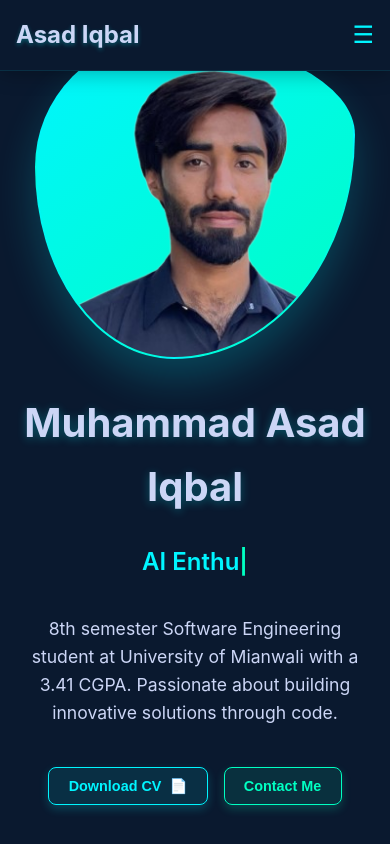
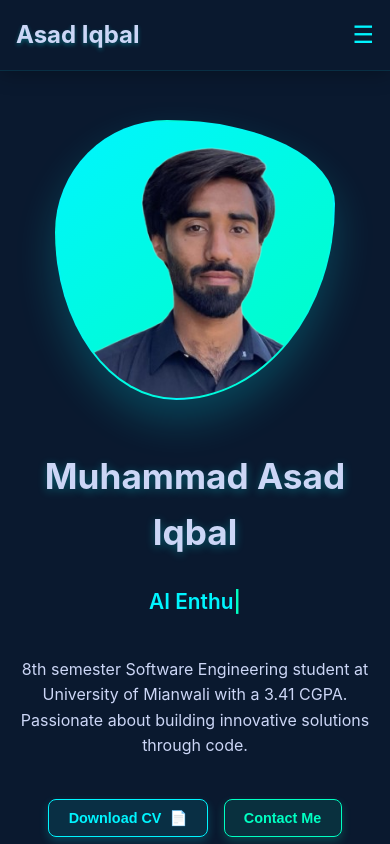
Before and after one commit to m-asad-iqbal-07/Portfolio, a React (Create React App) app: page / in a window 390 px wide. Shown: the top 844 px of the page. Built offline with nearby package versions, Linux system fonts and the light colour scheme.

Commit message:
reponsive update

```diff
--- a/src/components/Achievements.js
+++ b/src/components/Achievements.js
@@ -6,7 +6,7 @@ const certificates = {
   codex24: require('./assets/namal.jpg'),
   nextgen: require('./assets/nexgen.jpg'),
   ict24: require('./assets/ict.jpg'),
-  frontiers: require('./assets/certificate.jpg')
+  frontiers: require('./assets/nexgen.jpg')
 };
 
 const achievements = [
--- a/src/components/Hero.js
+++ b/src/components/Hero.js
@@ -70,30 +70,31 @@ export default function Hero() {
       id="home"
       ref={sectionRef}
       style={{
-        minHeight: '100vh',
+        minHeight: 'calc(100vh - 60px)',
         display: 'flex',
         flexDirection: isMobile ? 'column' : 'row',
         alignItems: 'center',
         justifyContent: 'center',
-        padding: isMobile ? '2rem 1rem' : '0 10%',
+        padding: isMobile ? '60px 1rem 2rem' : '0 10%',
         background: 'var(--navy)',
         gap: isMobile ? '2rem' : '0',
         textAlign: 'center',
-        color: 'var(--text)'
+        color: 'var(--text)',
+        marginTop: '60px',
+        overflowX: 'hidden'
       }}
     >
       {/* Image Section - Comes first on mobile */}
       <motion.div
         style={{
           order: isMobile ? 0 : 1,
-          paddingTop:'60px ',
           position: 'relative',
           display: 'flex',
           justifyContent: 'center',
           alignItems: 'center',
           width: isMobile ? '100%' : '50%',
           padding: isMobile ? '0' : '2rem',
-          margin: '0 auto'
+          margin: isMobile ? '0 auto 1rem' : '0 auto'
         }}
         initial={{ opacity: 0, x: isMobile ? 0 : 50 }}
         animate={isInView ? { opacity: 1, x: 0 } : {}}
@@ -101,8 +102,8 @@ export default function Hero() {
       >
         <motion.div
           style={{
-            width: isMobile ? '320px' : '420px',
-            height: isMobile ? '320px' : '420px',
+            width: isMobile ? '280px' : '420px',
+            height: isMobile ? '280px' : '420px',
             borderRadius: '30% 70% 70% 30% / 30% 30% 70% 70%',
             background: 'linear-gradient(145deg, var(--cyan) 0%, var(--green) 100%)',
             animation: 'morph 8s ease-in-out infinite',
@@ -201,7 +202,7 @@ export default function Hero() {
       >
         <motion.h1
           style={{
-            fontSize: isMobile ? '2.5rem' : '3.5rem',
+            fontSize: isMobile ? '2.2rem' : '3.5rem',
             fontWeight: '700',
             color: 'var(--text)',
             marginBottom: '1.5rem',
@@ -222,7 +223,7 @@ export default function Hero() {
         }}>
           <motion.h2
             style={{
-              fontSize: isMobile ? '1.5rem' : '1.75rem',
+              fontSize: isMobile ? '1.3rem' : '1.75rem',
               color: 'var(--cyan)',
               fontWeight: '600'
             }}
@@ -236,7 +237,7 @@ export default function Hero() {
 
         <motion.p
           style={{
-            fontSize: isMobile ? '1.1rem' : '1.25rem',
+            fontSize: isMobile ? '1rem' : '1.25rem',
             color: 'var(--text)',
             opacity: 0.9,
             maxWidth: '600px',
@@ -267,7 +268,7 @@ export default function Hero() {
               scale: 1.05,
               boxShadow: '0 8px 20px rgba(0, 245, 255, 0.4)',
               backgroundColor: 'var(--cyan)',
-      color: '#000000' // Black text on hover
+              color: '#000000'
             }}
             whileTap={{ scale: 0.95 }}
             onClick={handleDownloadCV}
@@ -295,7 +296,7 @@ export default function Hero() {
               scale: 1.05,
               boxShadow: '0 8px 20px rgba(0, 255, 194, 0.4)',
               backgroundColor: 'var(--green)',
-      color: '#000000' // Black text on hover
+              color: '#000000'
             }}
             whileTap={{ scale: 0.95 }}
             onClick={handleContactClick}
```
Lines whose indentation alone changed are shown as unchanged.
